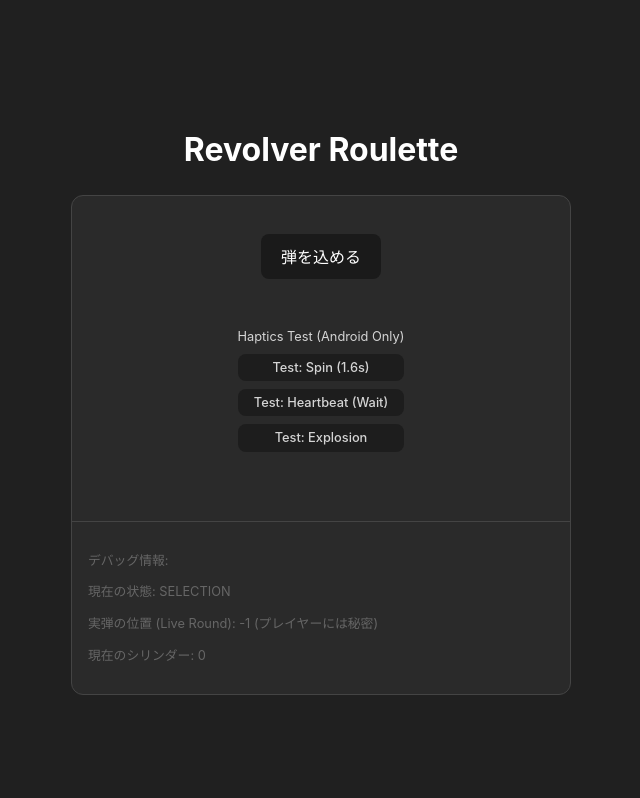
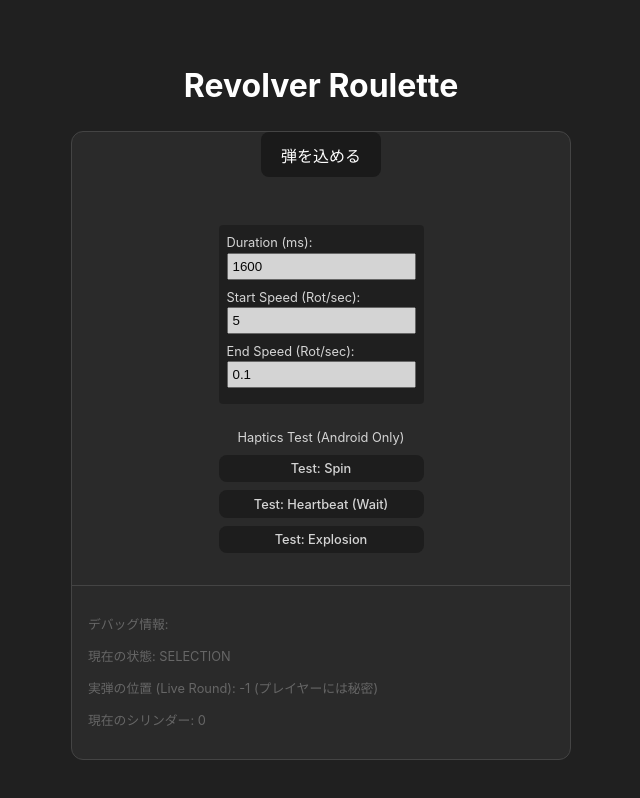
Before and after one commit to FukuyaMan/Revolver_Roulette, a React (Vite) app: page / in a window 1280 px wide. Shown: the whole page, without its empty margins (319-959 px from the left). Built offline with nearby package versions, Linux system fonts and the light colour scheme.

Commit message:
feat: Implement velocity-based spin tuning (Duration, Start/End Speed)

```diff
--- a/src/components/GameContainer.tsx
+++ b/src/components/GameContainer.tsx
@@ -33,11 +33,20 @@ const GameContainer = () => {
     const spinStartRotationRef = useRef<number>(0);
     const spinTargetRotationRef = useRef<number>(0);
     const lastTickRotationRef = useRef<number>(0);
-    const SPIN_DURATION = 1600; // 1.6 seconds
 
-    // Easing: easeOutQuart (Smooth deceleration without bounce)
-    const easeOutQuart = (x: number): number => {
-        return 1 - Math.pow(1 - x, 4);
+    // Tuning States
+    const [spinDuration, setSpinDuration] = useState<number>(1600);
+    const [startSpeed, setStartSpeed] = useState<number>(5.0); // Rotations per second
+    const [endSpeed, setEndSpeed] = useState<number>(0.1); // Rotations per second
+
+    // Velocity Integration
+    const getRotationAtTime = (t: number, totalDuration: number, vStart: number, vEnd: number) => {
+        // v(t) = vStart + (vEnd - vStart) * (t / duration)
+        // rot(t) = ∫ v(t) dt = vStart * t + 0.5 * (vEnd - vStart) * (t^2 / duration)
+        // Note: units are rotations, so multiply by 360 for degrees
+        const term1 = vStart * t;
+        const term2 = 0.5 * (vEnd - vStart) * (Math.pow(t, 2) / totalDuration);
+        return (term1 + term2) * 360;
     };
 
     // Request permission for iOS 13+
@@ -91,10 +100,14 @@ const GameContainer = () => {
     const updateSpin = () => {
         if (isSpinningRef.current) {
             const elapsed = Date.now() - spinStartTimeRef.current;
-            const progress = Math.min(elapsed / SPIN_DURATION, 1);
-            const ease = easeOutQuart(progress);
+            const progress = Math.min(elapsed / spinDuration, 1);
 
-            const newRotation = spinStartRotationRef.current + (spinTargetRotationRef.current - spinStartRotationRef.current) * ease;
+            // Calculate time in seconds for physics formula
+            const t = elapsed / 1000;
+            const durationSec = spinDuration / 1000;
+
+            const deltaRotation = getRotationAtTime(t, durationSec, startSpeed, endSpeed);
+            const newRotation = spinStartRotationRef.current + deltaRotation;
 
             // Trigger tick vibration on slot pass (every 60 degrees)
             if (Math.floor(newRotation / 60) > Math.floor(lastTickRotationRef.current / 60)) {
@@ -107,8 +120,11 @@ const GameContainer = () => {
             if (progress >= 1) {
                 isSpinningRef.current = false;
                 setIsSpinning(false);
-                setVisualRotation(spinTargetRotationRef.current); // Ensure exact snap
-                // stopVibration no longer needed for tick as it's one-shot
+
+                // Final snap calculation based on integration result
+                const finalRot = spinStartRotationRef.current + getRotationAtTime(durationSec, durationSec, startSpeed, endSpeed);
+                const snappedRot = Math.round(finalRot / 60) * 60;
+                setVisualRotation(snappedRot);
 
                 setTimeout(() => {
                     actions.loadGun();
@@ -128,15 +144,10 @@ const GameContainer = () => {
         isSpinningRef.current = true;
         setIsSpinning(true);
         playSe('rotate');
-        // startVibration('tick', 180); // Removed: angle-based now
 
         spinStartTimeRef.current = Date.now();
         spinStartRotationRef.current = visualRotation;
-
-        // Target: Current + 5 full rotations (1800) + snap
-        const minSpin = 1800;
-        const rawTarget = visualRotation + minSpin;
-        spinTargetRotationRef.current = Math.round(rawTarget / 60) * 60;
+        lastTickRotationRef.current = visualRotation;
 
         if (animationFrameRef.current) cancelAnimationFrame(animationFrameRef.current);
         animationFrameRef.current = requestAnimationFrame(updateSpin);
@@ -243,7 +254,6 @@ const GameContainer = () => {
     };
 
     // Selection Phase Render
-    // Selection Phase Render
     const renderSelection = () => (
         <div className="phase-container">
             {gunState.isLoaded && (
@@ -266,26 +276,74 @@ const GameContainer = () => {
             </button>
 
             <div style={{ marginTop: '2rem', display: 'flex', flexDirection: 'column', gap: '0.5rem', opacity: 0.8 }}>
+                <div style={{ marginBottom: '1rem', background: 'rgba(0,0,0,0.3)', padding: '0.5rem', borderRadius: '4px', textAlign: 'left' }}>
+                    <div style={{ marginBottom: '0.5rem' }}>
+                        <label style={{ fontSize: '0.8rem', display: 'block' }}>Duration (ms):</label>
+                        <input
+                            type="number"
+                            value={spinDuration}
+                            onChange={(e) => setSpinDuration(Number(e.target.value))}
+                            style={{ width: '100%', padding: '4px', color: 'black' }}
+                        />
+                    </div>
+
+                    <div style={{ marginBottom: '0.5rem' }}>
+                        <label style={{ fontSize: '0.8rem', display: 'block' }}>Start Speed (Rot/sec):</label>
+                        <input
+                            type="number"
+                            step="0.1"
+                            value={startSpeed}
+                            onChange={(e) => setStartSpeed(Number(e.target.value))}
+                            style={{ width: '100%', padding: '4px', color: 'black' }}
+                        />
+                    </div>
+
+                    <div style={{ marginBottom: '0.5rem' }}>
+                        <label style={{ fontSize: '0.8rem', display: 'block' }}>End Speed (Rot/sec):</label>
+                        <input
+                            type="number"
+                            step="0.1"
+                            value={endSpeed}
+                            onChange={(e) => setEndSpeed(Number(e.target.value))}
+                            style={{ width: '100%', padding: '4px', color: 'black' }}
+                        />
+                    </div>
+                </div>
+
                 <p style={{ fontSize: '0.8rem', margin: 0 }}>Haptics Test (Android Only)</p>
                 <button
                     onClick={() => {
-                        // Simulate spin with angle-based vibration
-                        let rot = 0;
-                        let vel = 40;
+                        // Simulate spin with velocity integration
+                        playSe('rotate');
+                        const vStart = startSpeed;
+                        const vEnd = endSpeed;
+                        const durationSec = spinDuration / 1000;
+
+                        let startTime = Date.now();
+                        let lastRot = 0;
+
                         const interval = setInterval(() => {
-                            rot += vel;
-                            vel *= 0.98;
-                            if (Math.floor(rot / 60) > Math.floor((rot - vel) / 60)) {
+                            const elapsed = Date.now() - startTime;
+                            const t = elapsed / 1000;
+
+                            // Calculate rotation using integration helper logic
+                            const term1 = vStart * t;
+                            const term2 = 0.5 * (vEnd - vStart) * (Math.pow(t, 2) / durationSec);
+                            const currentRot = (term1 + term2) * 360;
+
+                            if (Math.floor(currentRot / 60) > Math.floor(lastRot / 60)) {
                                 vibrate('tick');
                             }
-                            if (vel < 2) {
+                            lastRot = currentRot;
+
+                            if (elapsed >= spinDuration) {
                                 clearInterval(interval);
                             }
                         }, 16);
                     }}
                     style={{ fontSize: '0.8rem', padding: '0.4em' }}
                 >
-                    Test: Spin (1.6s)
+                    Test: Spin
                 </button>
                 <button
                     onMouseDown={() => startVibration('heartbeat', 857)}
@@ -298,7 +356,10 @@ const GameContainer = () => {
                     Test: Heartbeat (Wait)
                 </button>
                 <button
-                    onClick={() => vibrate('explosion')}
+                    onClick={() => {
+                        playSe('bang');
+                        vibrate('explosion');
+                    }}
                     style={{ fontSize: '0.8rem', padding: '0.4em' }}
                 >
                     Test: Explosion
--- a/src/hooks/useHaptics.ts
+++ b/src/hooks/useHaptics.ts
@@ -20,11 +20,11 @@ export const useHaptics = () => {
                 navigator.vibrate(40);
                 break;
             case 'explosion':
-                navigator.vibrate(500); // Single long vibration
+                navigator.vibrate(2000); // 2 second long vibration
                 break;
             case 'heartbeat':
-                // Single heartbeat pulse (70 BPM = ~857ms interval, pulse length ~100ms)
-                navigator.vibrate(100);
+                // Double heartbeat pulse "dok-dok" (50ms vib, 50ms pause, 50ms vib)
+                navigator.vibrate([50, 50, 50]);
                 break;
         }
     }, []);
```
